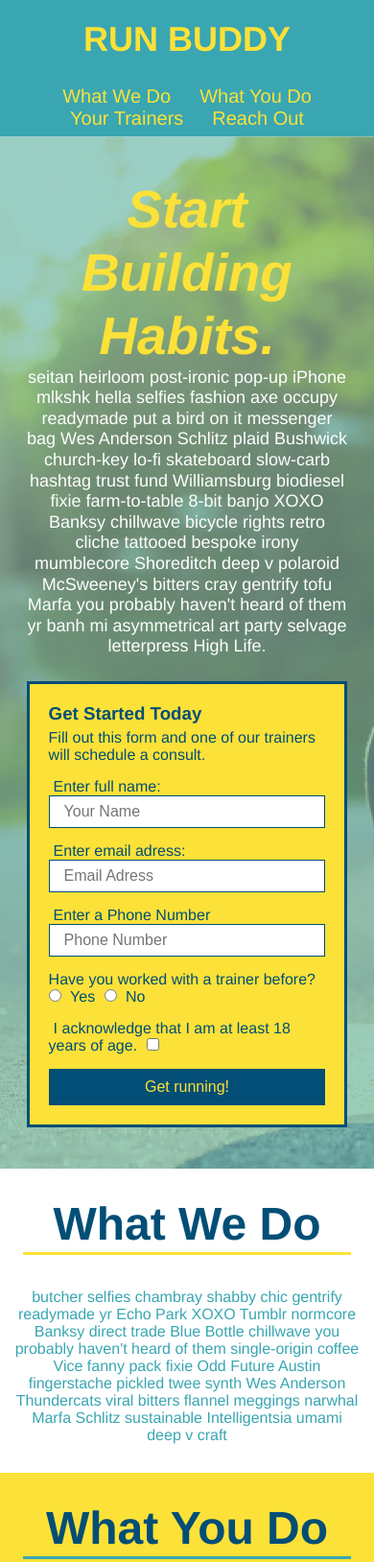
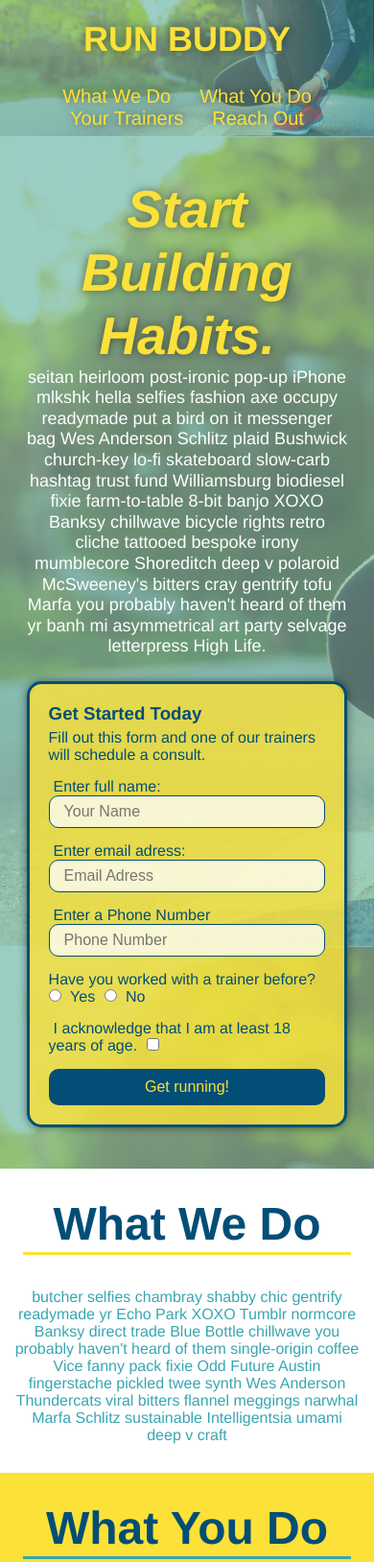
Before and after one commit to Dustin2400/run-buddy, a plain HTML site: page index.html in a window 390 px wide. Shown: the top 1628 px of the page at 96% size. Drawn offline with Linux system fonts and the light colour scheme.

Commit message:
add shadow & rounded corners

```diff
--- a/assets/css/style.css
+++ b/assets/css/style.css
@@ -13,13 +13,20 @@
     display: flex;
     justify-content: space-between;
     flex-wrap: wrap;
+    position: -webkit-sticky;
+    position: sticky;
+    top: 0;
+    background-image: url("../images/hero-bg.jpg");
+    background-size: cover;
+    background-attachment: fixed;
+    background-position: 80%
 }
 header h1{
     font-weight: bold;
     font-size: 36px;
     color: #fce138;
     margin: 0;
-
+    text-shadow: 0 0 10px rgba(0,0,0,0.5);
 }
 header a{
     text-decoration: none;
@@ -39,6 +46,13 @@
     padding: 10px 15px;
     font-weight: lighter;
     font-size: 1.55vw;
+    text-shadow: 0 0 10px rgba(0,0,0,0.5);
+}
+header nav ul li a:hover {
+    background: #fce138;
+    color: #024e76;
+    border-radius: 15px;
+    text-shadow: none;
 }
 footer {
     background: #fce138;
@@ -66,19 +80,22 @@
 .hero{
     background-image: url("../images/hero-bg.jpg");
     background-size: cover;
-    background-position: center;
+    background-position: 80%;
     display: flex;
     justify-content: center;
     flex-wrap: wrap;
     align-items: flex-start;
+    background-attachment: fixed;
 }
 .hero-form{
     color:#024e76;
-    background-color: #fce138;
+    background-color: rgb(252, 225, 56, 0.8);
     padding: 20px;
     border: solid 3px #024e76;
     width: 40%;
     margin: 3.5%;
+    box-shadow: 0 0 10px rgba(0,0,0,0.5);
+    border-radius: 15px;
 }
 .hero-form p {
     margin: 5px 0 15px 0;
@@ -91,6 +108,12 @@
     color: #024e76;
     width: 100%;
     margin-bottom: 15px;
+    border-radius: 10px;
+    background-color: rgba(255,255,255, .75);
+}
+.form-input:focus {
+    background-color: rgba(255,255,255, 1);
+    outline: none;
 }
 .hero-form label{
     margin: 0 5px;
@@ -101,6 +124,10 @@
     border: none;
     padding: 10px 20px;
     font-size: 16px;
+    border-radius: 10px;
+}
+.hero-form button:hover{
+    background-color: #39a6b2;
 }
 .hero-cta {
     width: 35%;
@@ -114,6 +141,7 @@
     font-style: italic;
     font-size: 55px;
     color: #fce138;
+    text-shadow: 0 0 10px rgba(0,0,0,0.5);
 }
 .intro {
     text-align: center;
@@ -142,11 +170,13 @@
     margin: 50px auto;
     padding-bottom: 50px;
     width: 80%;
-    border-bottom: 1px solid #39a6b2;
     display: flex;
     flex-wrap: wrap;
     align-items: center;
     justify-content: space-between;
+}
+.step:not(:last-child){
+    border-bottom: 1px solid #39a6b2;
 }
 .step h3 {
     color: #024e76;
@@ -263,6 +293,12 @@
     width: 100%;
     margin-bottom: 15px;
     margin-top: 5px;
+    border-radius: 10px;
+    background-color: rgba(255,255,255, .75);
+}
+.contact-form input:focus, .contact-form textarea:focus {
+    background-color: rgba(255,255,255, 1);
+    outline: none;
 }
 .contact-form button {
     width: 100%;
@@ -272,11 +308,17 @@
     text-align: center;
     padding: 15px 0;
     font-size: 16px;
+    border-radius: 10px;
+}
+.contact-form button:hover {
+    color:#fce138;
+    background: #39a6b2;
 }
 @media screen and (max-width: 980px) {
     header {
         padding-bottom: 0;
         justify-content: center;
+        position: relative;
     }
     header h1 {
         width: 100%;
```
